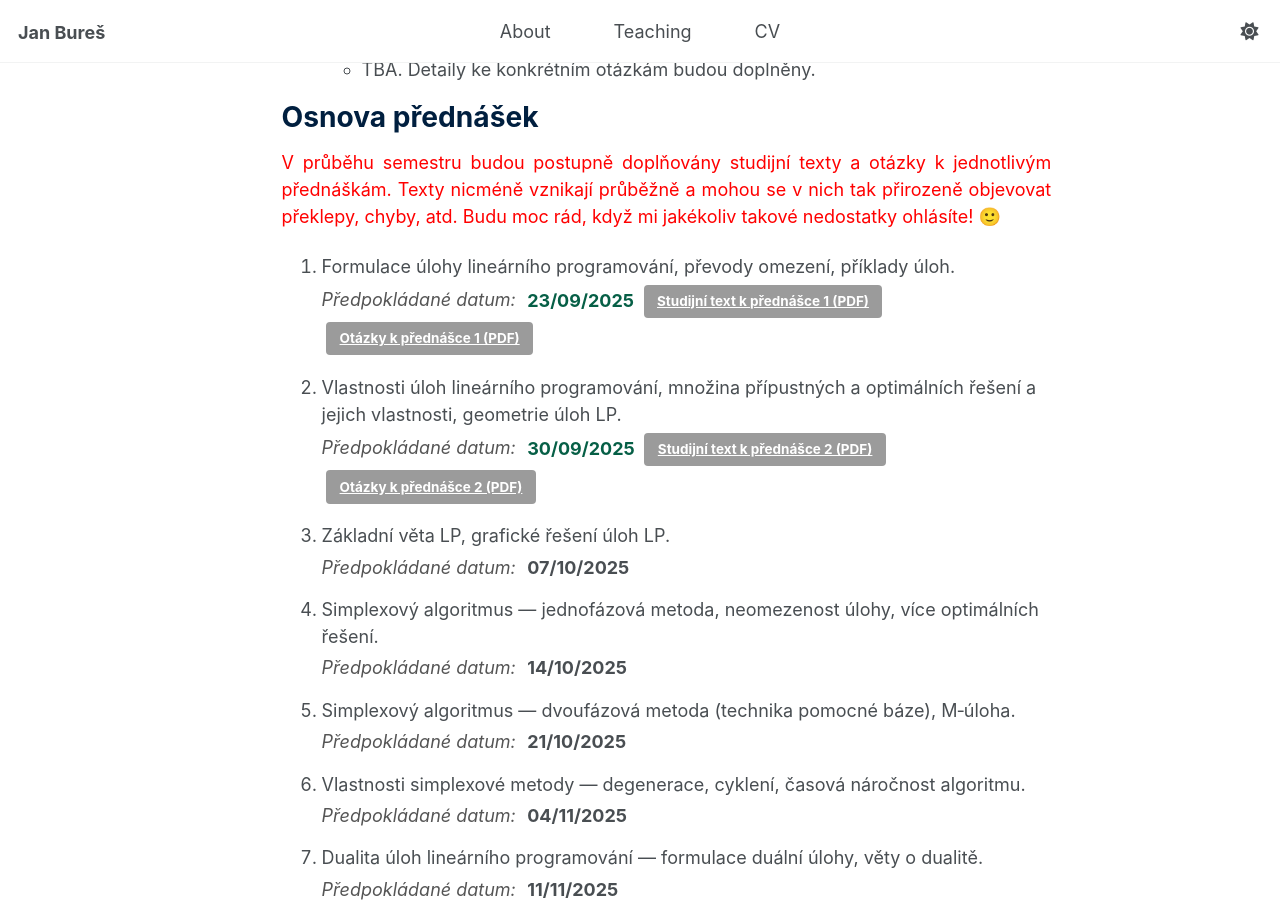
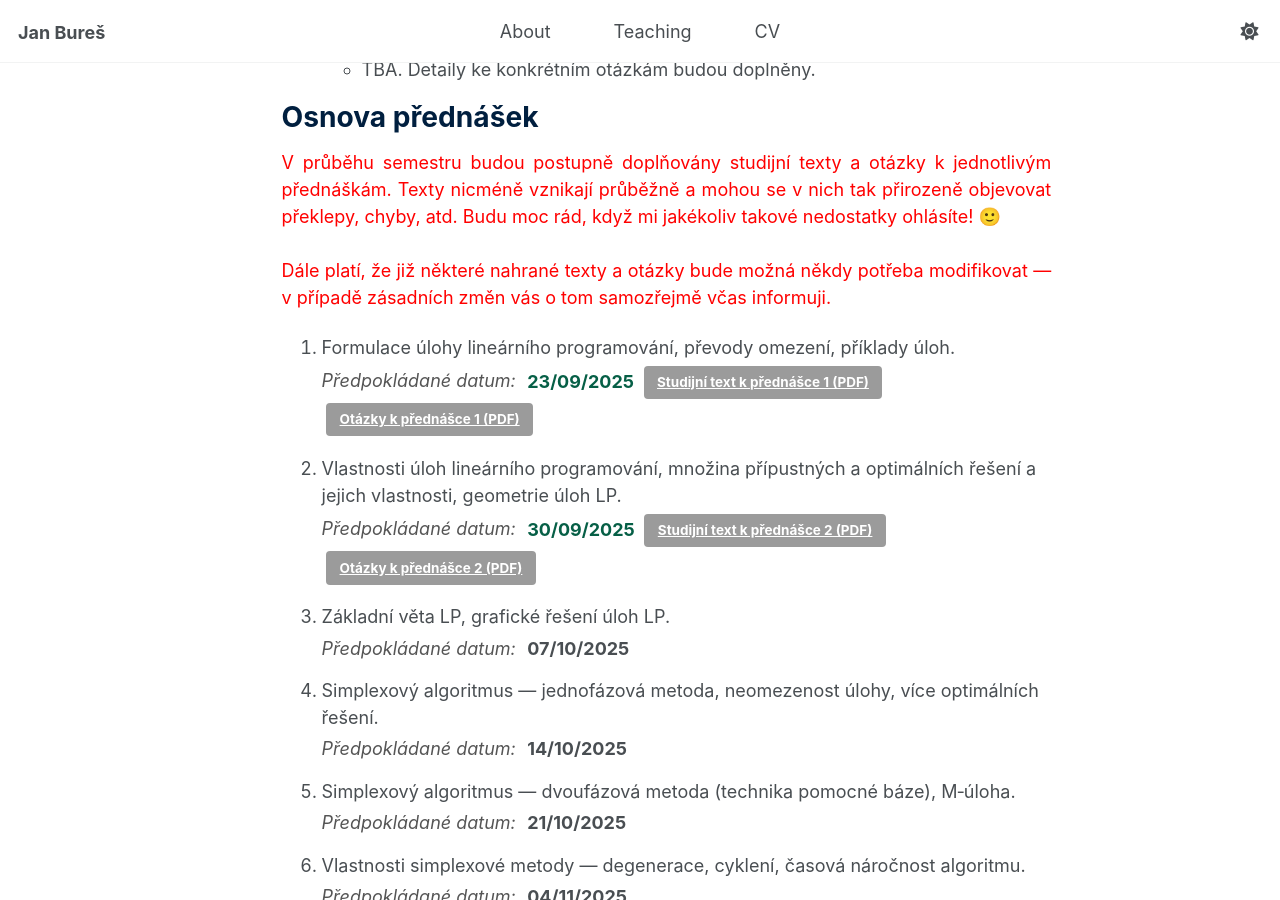
Before and after one commit to buresjan/buresjan.github.io, a Jekyll site: the page built from _teaching/01lip.md, in a window 1280 px wide and 900 px high, scrolled down 438 px. Built offline with Jekyll 4.4.1, drawn with Linux system fonts in a browser that asks for light colours.

Commit message:
add changes to lip text

```diff
--- a/_teaching/01lip.md
+++ b/_teaching/01lip.md
@@ -27,7 +27,10 @@ Požadavky
 Osnova přednášek
 ======
 
-<p style="color: red; text-align: justify;">V průběhu semestru budou postupně doplňovány studijní texty a otázky k jednotlivým přednáškám. Texty nicméně vznikají průběžně a mohou se v nich tak přirozeně objevovat překlepy, chyby, atd. Budu moc rád, když mi jakékoliv takové nedostatky ohlásíte! 🙂</p>
+<p style="color: red; text-align: justify;">V průběhu semestru budou postupně doplňovány studijní texty a otázky k jednotlivým přednáškám. Texty nicméně vznikají průběžně a mohou se v nich tak přirozeně objevovat překlepy, chyby, atd. Budu moc rád, když mi jakékoliv takové nedostatky ohlásíte! 🙂
+<br>
+<br>
+Dále platí, že  již některé nahrané texty a otázky bude možná někdy potřeba modifikovat — v případě zásadních změn vás o tom samozřejmě včas informuji.</p>
 
 <style>
 .lp-date { margin: 0.25rem 0 0.85rem 0; }
```
